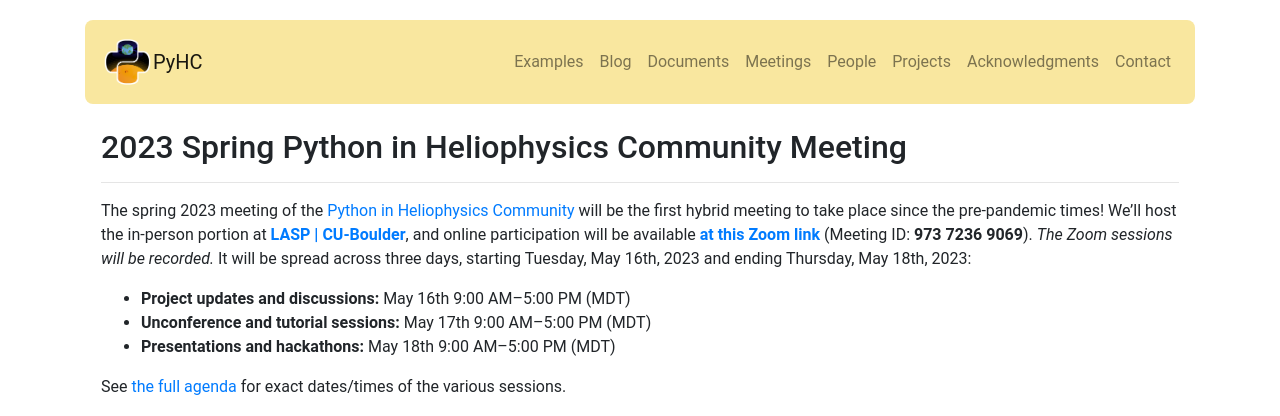
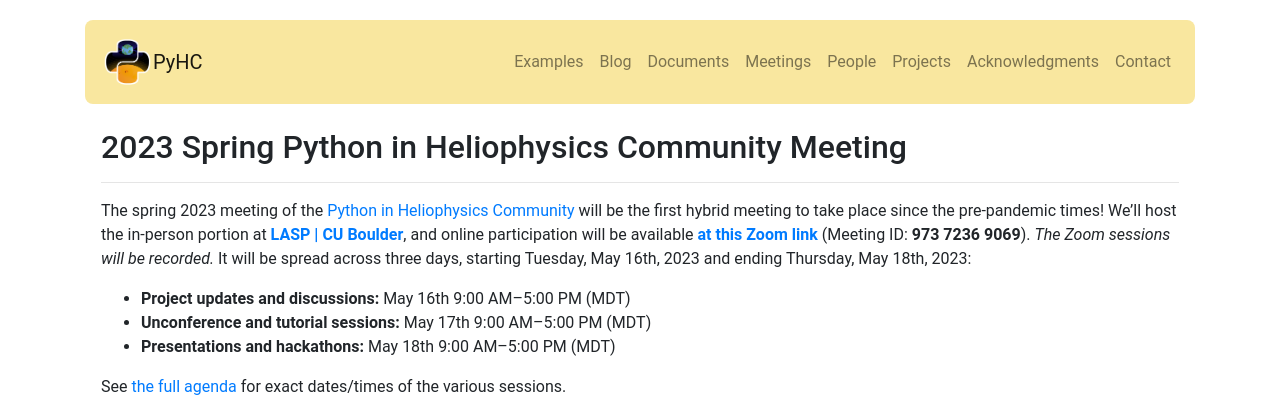
Before and after one commit to heliophysicsPy/heliophysicsPy.github.io, a Jekyll site: the page built from _pages/meetings/spring2023.md, in a window 1280 px wide and 900 px high. Shown: the top 416 px of the window. Built offline with Jekyll 4.4.1, drawn with Linux system fonts in a browser that asks for light colours; nearby versions of some CDN libraries.

Commit message:
Delete hyphen

```diff
--- a/_pages/meetings/spring2023.md
+++ b/_pages/meetings/spring2023.md
@@ -5,7 +5,7 @@
 exclude: true
 ---
 
-The spring 2023 meeting of the [Python in Heliophysics Community](http://heliopython.org) will be the first hybrid meeting to take place since the pre-pandemic times! We'll host the in-person portion at [**LASP \| CU-Boulder**](https://goo.gl/maps/mMapAsmgsg7DCrfZ7), and online participation will be available [**at this Zoom link**](https://cuboulder.zoom.us/j/97372369069) (Meeting ID: **973 7236 9069**). _The Zoom sessions will be recorded._ It will be spread across three days, starting Tuesday, May 16th, 2023 and ending Thursday, May 18th, 2023:
+The spring 2023 meeting of the [Python in Heliophysics Community](http://heliopython.org) will be the first hybrid meeting to take place since the pre-pandemic times! We'll host the in-person portion at [**LASP \| CU Boulder**](https://goo.gl/maps/mMapAsmgsg7DCrfZ7), and online participation will be available [**at this Zoom link**](https://cuboulder.zoom.us/j/97372369069) (Meeting ID: **973 7236 9069**). _The Zoom sessions will be recorded._ It will be spread across three days, starting Tuesday, May 16th, 2023 and ending Thursday, May 18th, 2023:
 
  - **Project updates and discussions:** May 16th 9:00 AM–5:00 PM (MDT)
  - **Unconference and tutorial sessions:** May 17th 9:00 AM–5:00 PM (MDT)
```
